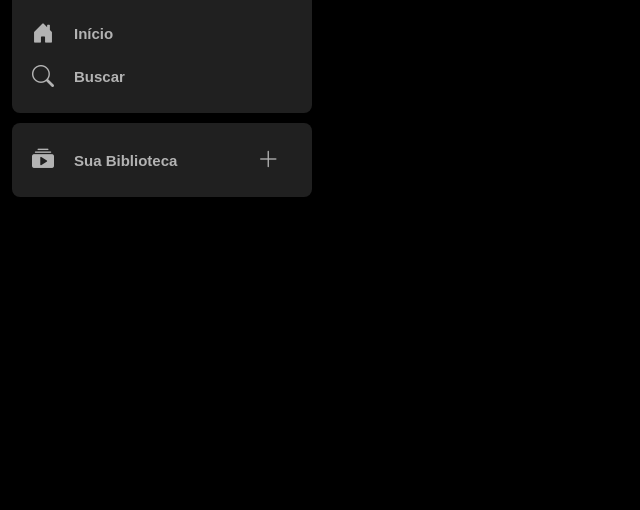
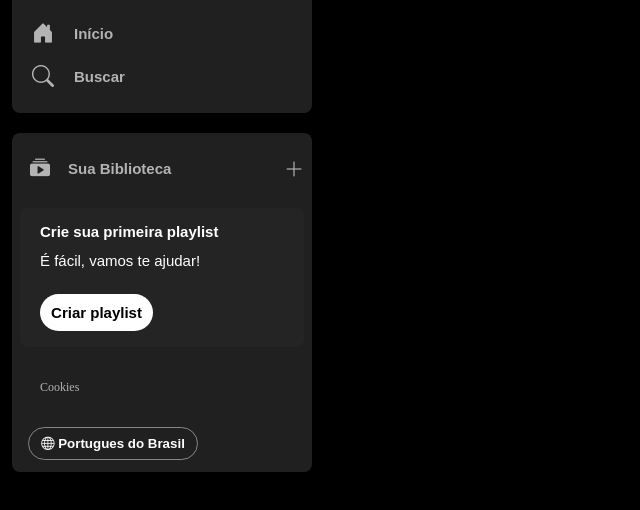
Before and after one commit to s0d4z3r0/spotify-imersao, a plain HTML site: page index.html in a window 1280 px wide. Shown: the part 58-568 px from the top of the page, without its empty margins (0-640 px from the left). Drawn offline with nearby package versions, Linux system fonts and the light colour scheme.

Commit message:
Adicionado 'Library', cookies e languages

```diff
--- a/index.html
+++ b/index.html
@@ -4,7 +4,7 @@
     <meta charset="UTF-8" />
     <meta name="viewport" content="width=device-width, initial-scale=1.0" />
     <link rel="shortcut icon" href="/assets/spotify.png" type="image/x-icon" />
-    <link rel="stylesheet" href="reset.css">
+    <link rel="stylesheet" href="reset.css" />
     <link rel="stylesheet" href="style.css" />
     <link
       rel="stylesheet"
@@ -21,7 +21,6 @@
             <img src="/assets/logo-spotify.png" alt="logo do spotify" />
           </a>
         </div>
-        <div class="">
         <ul>
           <li>
             <a href="">
@@ -36,21 +35,36 @@
             </a>
           </li>
         </ul>
-        </div>
       </nav>
-      <nav class="sidebar__navigation">
       <div class="library">
-          <ul>
-            <li>
-              <a href="">
+        <div class="library__content">
+          <button class="library__button">
             <i class="bi bi-collection-play-fill"></i>
             <span>Sua Biblioteca</span>
+          </button>
           <i class="bi bi-plus-lg"></i>
-              </a>
-            </li>
-          </ul>
         </div>
-      </nav>
+        <section class="section-playlist">
+          <div class="section-playlist__content">
+            <span class="text title">Crie sua primeira playlist</span>
+            <span class="text subtitle">É fácil, vamos te ajudar!</span>
+            <button class="section-playlist__button">
+              <span>Criar playlist</span>
+            </button>
+          </div>
+        </section>
+
+        <div class="cookies">
+          <a href="">Cookies</a>
+        </div>
+
+        <div class="languages">
+          <button class="languages__button">
+            <i class="bi bi-globe"></i>
+            <span>Portugues do Brasil</span>
+          </button>
+        </div>
+      </div>
     </div>
   </body>
 </html>
--- a/style.css
+++ b/style.css
@@ -15,7 +15,7 @@ body{
     gap: 10px;
 }
 
-.sidebar__navigation{
+.sidebar__navigation, .library{
     background-color: #202020;
     border-radius: 8px;
 }
@@ -59,6 +59,114 @@ body{
     font-size: 22px;
 }
 
-.sidebar .library ul li a i:nth-last-child(1){
-    margin-left: 60px;
+.library{
+    display: flex;
+    justify-content: space-between;
+    flex-direction: column;
+    padding: 4px 8px;
+    color: #b3b3b3;
+    font-weight: 600;
+    font-size: 14px;
+    margin-top: 10px;
 }
+.library .library__content{
+    display: flex;
+    justify-content: space-between;
+    align-items: center;
+}
+.library .library__button{
+    display: flex;
+    align-items: center;
+    margin-right: 10px;
+    color: #b3b3b3;
+    background-color: transparent;
+    border: 0;
+    font-size: 15px;
+    font-weight: 700;
+    font-family: 'DM Sans', sans-serif;
+    text-align: center;
+    text-decoration: none;
+    text-transform: none;
+    padding: 20px 10px;
+    cursor: pointer;
+}
+.library .library__button i{
+    font-size: 20px;
+    margin-right: 10px;
+    font-weight: 300;
+    padding-right: 8px;
+}
+.library .library__content i.bi-plus-lg{
+    font-size: 20px;
+}
+.section-playlist{
+    background-color: #242424;
+    border-radius: 8px;
+    display: flex;
+    align-items: flex-start;
+    justify-content: space-between;
+    gap: 20px;
+    color: #b3b3b3;
+    font-weight: 600;
+    font-size: 15px;
+    margin: 8px 0px;
+    padding: 16px 20px;
+}
+.section-playlist .section-playlist__content{
+    display: flex;
+    flex-direction: column;
+    font-family: 'DM Sans', sans-serif;
+}
+.section-playlist__content .text{
+    padding-bottom: 14px;
+    color: #fff;
+}
+.section-playlist__content .title{
+    font-weight: 700;
+}
+.section-playlist__content .subtitle{
+    font-weight: 500;
+}
+.section-playlist__content .section-playlist__button{
+    display: flex;
+    justify-content: center;
+    background-color: #fff;
+    color: #000;
+    border-radius: 20px;
+    font-size: 15px;
+    font-weight: 700;
+    font-family: 'DM Sans', sans-serif;
+    text-decoration: none;
+    padding: 10px;
+    margin-top: 12px;
+    border: 0;
+    width: 113px;
+    cursor: pointer;
+}
+
+.sidebar .cookies{
+    margin: 25px 20px;
+}
+
+.sidebar .cookies a{
+    color: #b3b3b3;
+    font-weight: 500;
+    font-size: 12px;
+    text-decoration: none;
+}
+.sidebar .cookies a:hover{
+    text-decoration: underline;
+}
+.languages .languages__button{
+    background-color: transparent;
+    border: 1px solid #878787;
+    color: #fff;
+    cursor: pointer;
+    align-items: center;
+    font-weight: bold;
+    width: 170px;
+    margin: 8px;
+    padding: 8px;
+    border-radius: 20px;
+    font-family: 'DM Sans', sans-serif;
+}
```
Lines whose indentation alone changed are shown as unchanged.
